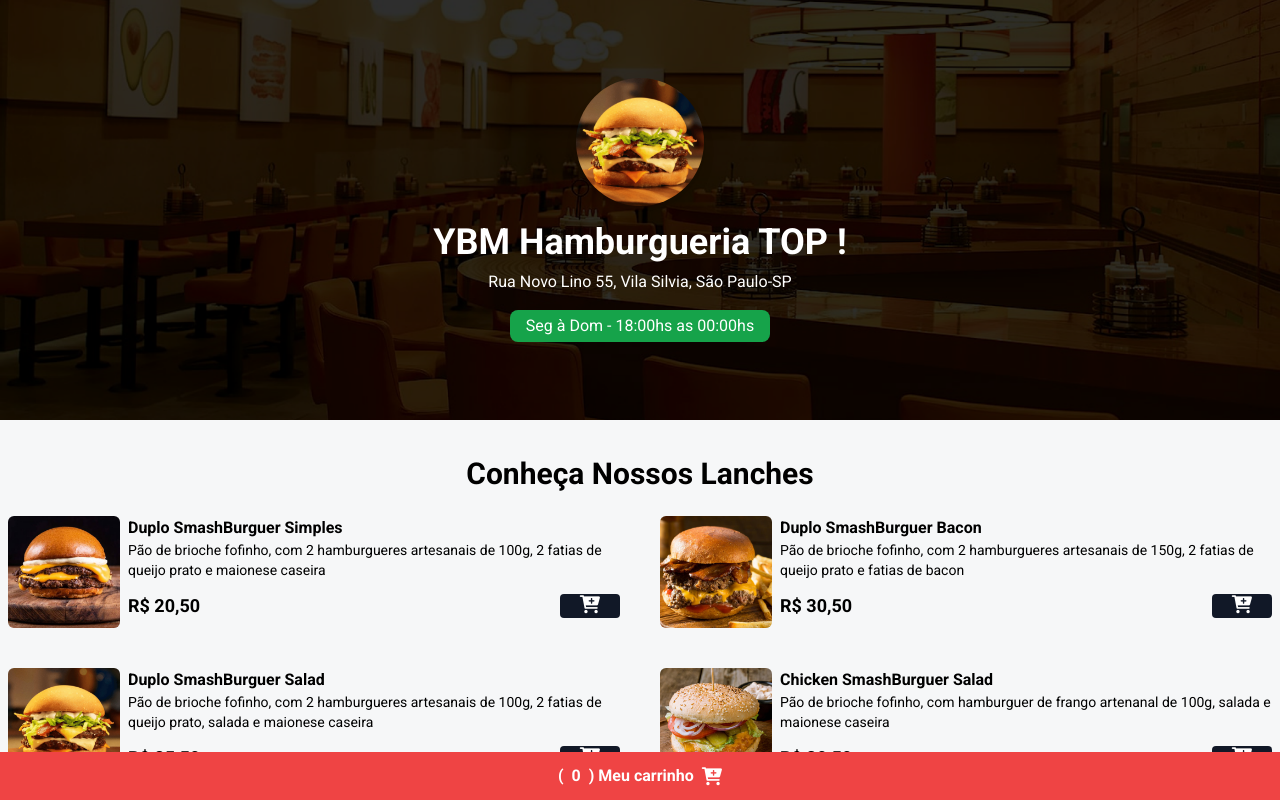
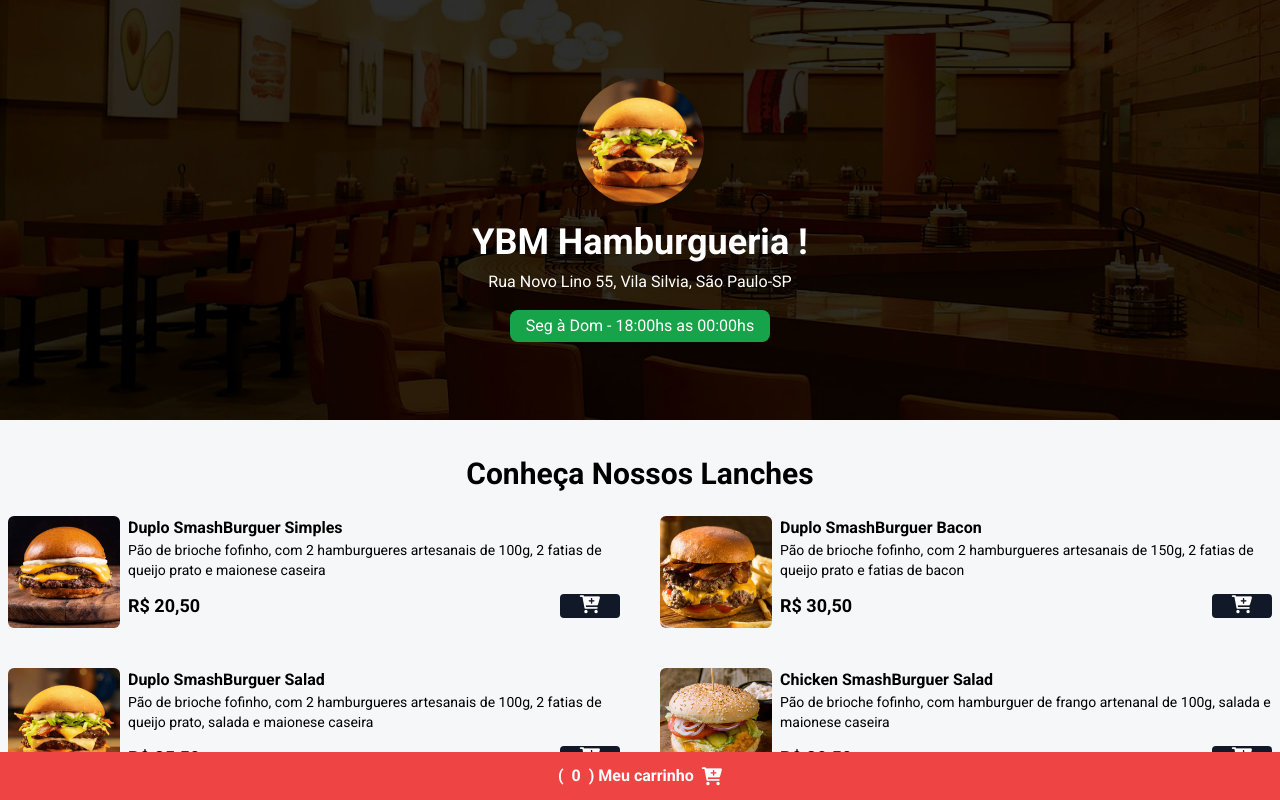
Before and after one commit to Ygor32/YBM-Hamburgueria, a website: page index.html in a window 1280 px wide. Shown: the top 800 px of the page. Drawn offline with Linux system fonts and the light colour scheme.

Commit message:
Update 26/01/26

```diff
--- a/index.html
+++ b/index.html
@@ -15,7 +15,7 @@
     <header class="w-full h-[420px] bg-zinc-900 bg-home bg-cover bg-center">
         <div class="w-full h-full flex flex-col justify-center items-center">
             <img class="w-32 h-32 rounded-full shadow-lg hover:scale-110 duration-200" src="./assets/hamb-1.png" alt="logo Hamburgueria YBM"/>
-            <h1 class="text-4xl mt-4 mb-2 font-bold text-white">YBM Hamburgueria TOP !</h1>
+            <h1 class="text-4xl mt-4 mb-2 font-bold text-white">YBM Hamburgueria !</h1>
 
             <span class="text-white font-medium">Rua Novo Lino 55, Vila Silvia, São Paulo-SP</span>
 
```
